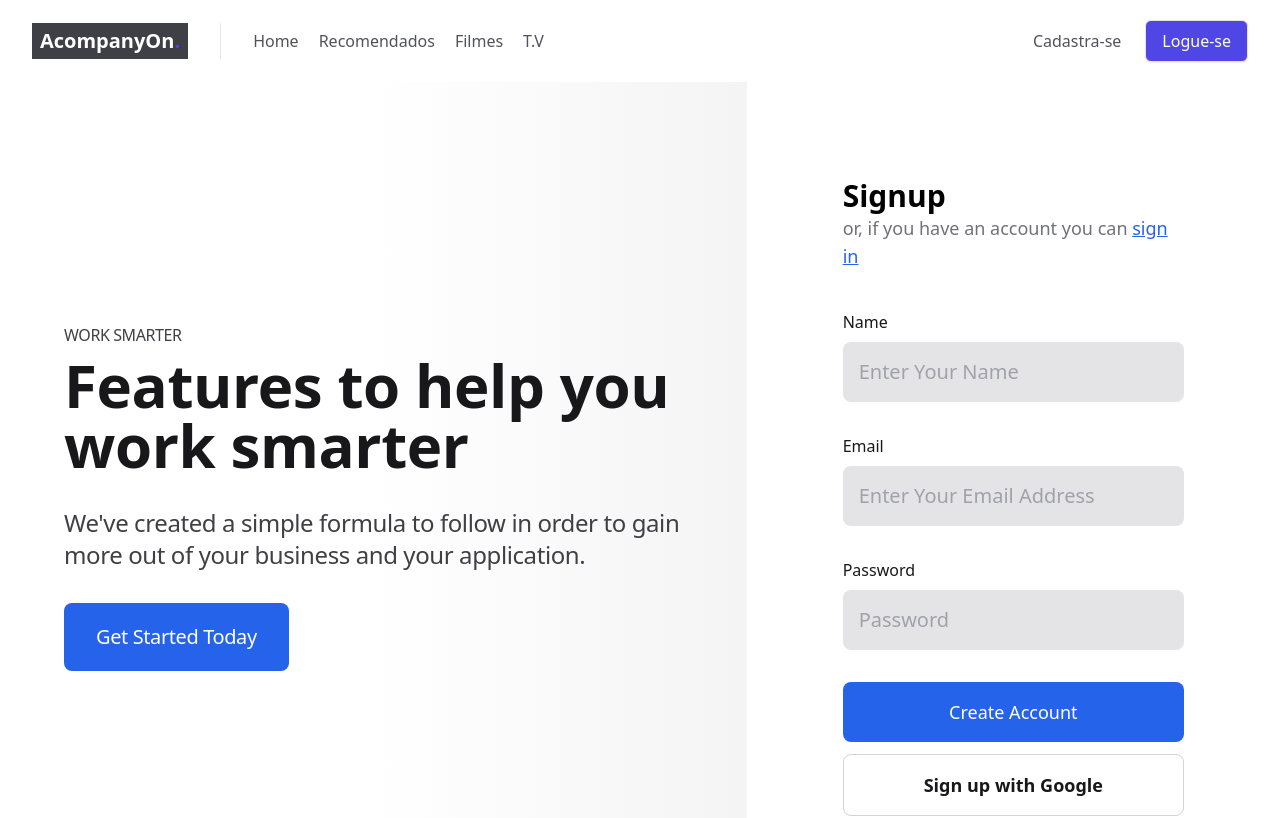
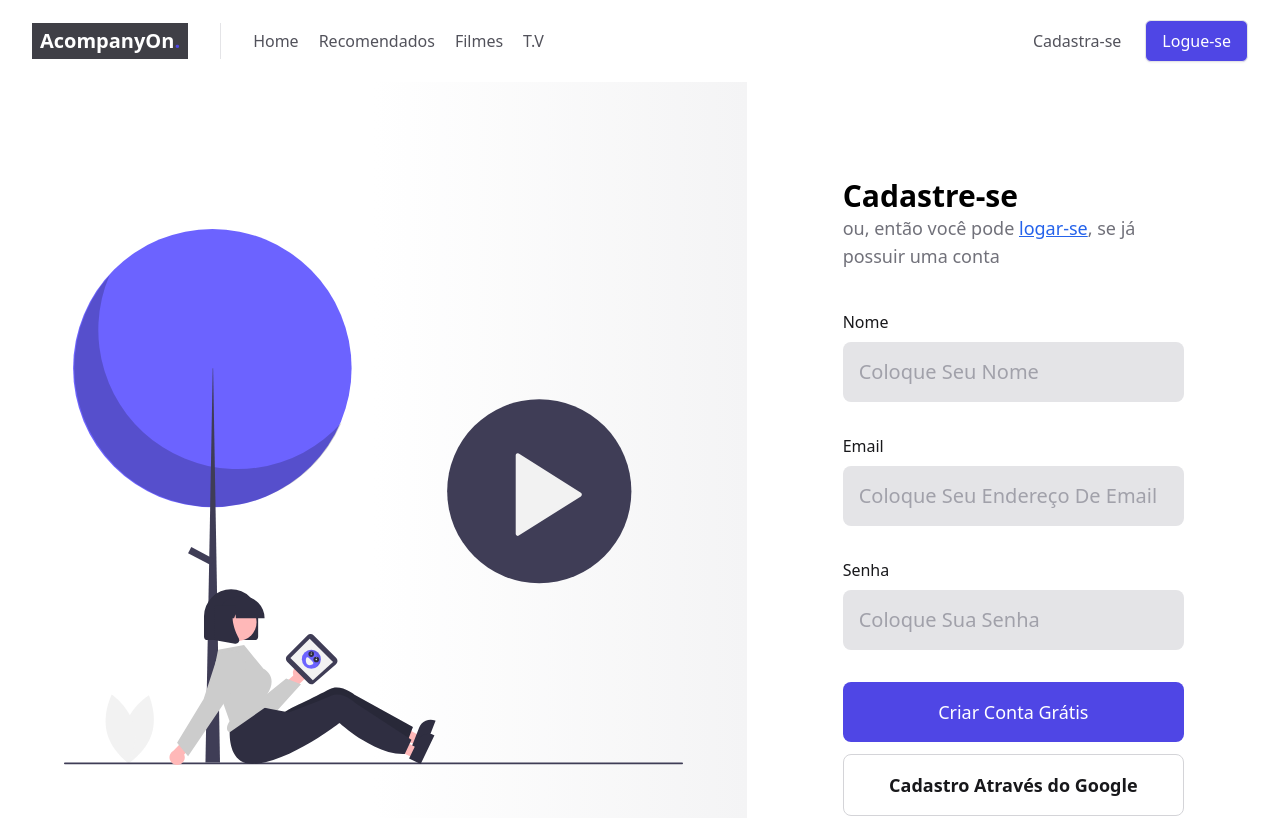
Before and after one commit to robert-office/react-node-site-filmes, a React (Create React App) app: page /cadastro in a window 1280 px wide. Shown: the top 818 px of the page. Built offline with nearby package versions, Linux system fonts and the light colour scheme; what miragejs would draw is missing.

Commit message:
Tela de cadastro já foi modifica e finalizada, esperando apenas a implementação da API

```diff
--- a/src/components/Cadastro/index.tsx
+++ b/src/components/Cadastro/index.tsx
@@ -1,3 +1,5 @@
+import svg from "../../assets/images/svgs/assistindoVideos.svg";
+
 export const CadastroForm = () => {
   return (
     <>
@@ -8,43 +10,29 @@ export const CadastroForm = () => {
             <div className="relative w-full bg-cover lg:w-6/12 xl:w-7/12 bg-gradient-to-r from-white via-white to-gray-100">
               <div className="relative flex flex-col items-center justify-center w-full h-full px-10 my-20 lg:px-16 lg:my-0">
                 <div className="flex flex-col items-start space-y-8 tracking-tight lg:max-w-3xl">
-                  <div className="relative">
-                    <p className="mb-2 font-medium text-gray-700 uppercase">
-                      Work smarter
-                    </p>
-                    <h2 className="text-5xl font-bold text-gray-900 xl:text-6xl">
-                      Features to help you work smarter
-                    </h2>
-                  </div>
-                  <p className="text-2xl text-gray-700">
-                    We've created a simple formula to follow in order to gain
-                    more out of your business and your application.
-                  </p>
-                  <a
-                    href="#_"
-                    className="inline-block px-8 py-5 text-xl font-medium text-center text-white transition duration-200 bg-blue-600 rounded-lg hover:bg-blue-700 ease"
-                  >
-                    Get Started Today
-                  </a>
+
+                  <img src={svg} alt="svg" />
+
                 </div>
               </div>
             </div>
             <div className="w-full bg-white lg:w-6/12 xl:w-5/12">
               <div className="flex flex-col items-start justify-start w-full h-full p-10 lg:p-16 xl:p-24">
-                <h4 className="w-full text-3xl font-bold">Signup</h4>
+                <h4 className="w-full text-3xl font-bold">Cadastre-se</h4>
                 <p className="text-lg text-gray-500">
-                  or, if you have an account you can{" "}
+                  ou, então você pode{" "}
                   <a href="#_" className="text-blue-600 underline">
-                    sign in
+                    logar-se
                   </a>
+                  , se já possuir uma conta
                 </p>
                 <div className="relative w-full mt-10 space-y-8">
                   <div className="relative">
-                    <label className="font-medium text-gray-900">Name</label>
+                    <label className="font-medium text-gray-900">Nome</label>
                     <input
                       type="text"
                       className="block w-full px-4 py-4 mt-2 text-xl placeholder-gray-400 bg-gray-200 rounded-lg focus:outline-none focus:ring-4 focus:ring-blue-600 focus:ring-opacity-50"
-                      placeholder="Enter Your Name"
+                      placeholder="Coloque Seu Nome"
                     />
                   </div>
                   <div className="relative">
@@ -52,31 +40,31 @@ export const CadastroForm = () => {
                     <input
                       type="text"
                       className="block w-full px-4 py-4 mt-2 text-xl placeholder-gray-400 bg-gray-200 rounded-lg focus:outline-none focus:ring-4 focus:ring-blue-600 focus:ring-opacity-50"
-                      placeholder="Enter Your Email Address"
+                      placeholder="Coloque Seu Endereço De Email"
                     />
                   </div>
                   <div className="relative">
                     <label className="font-medium text-gray-900">
-                      Password
+                      Senha
                     </label>
                     <input
                       type="password"
                       className="block w-full px-4 py-4 mt-2 text-xl placeholder-gray-400 bg-gray-200 rounded-lg focus:outline-none focus:ring-4 focus:ring-blue-600 focus:ring-opacity-50"
-                      placeholder="Password"
+                      placeholder="Coloque Sua Senha"
                     />
                   </div>
                   <div className="relative">
                     <a
                       href="#_"
-                      className="inline-block w-full px-5 py-4 text-lg font-medium text-center text-white transition duration-200 bg-blue-600 rounded-lg hover:bg-blue-700 ease"
+                      className="inline-block w-full px-5 py-4 text-lg font-medium text-center text-white transition duration-200 bg-indigo-600 rounded-lg hover:bg-blue-700 ease"
                     >
-                      Create Account
+                      Criar Conta Grátis
                     </a>
                     <a
                       href="#_"
                       className="inline-block w-full px-5 py-4 mt-3 text-lg font-bold text-center text-gray-900 transition duration-200 bg-white border border-gray-300 rounded-lg hover:bg-gray-100 ease"
                     >
-                      Sign up with Google
+                      Cadastro Através do Google
                     </a>
                   </div>
                 </div>
```
